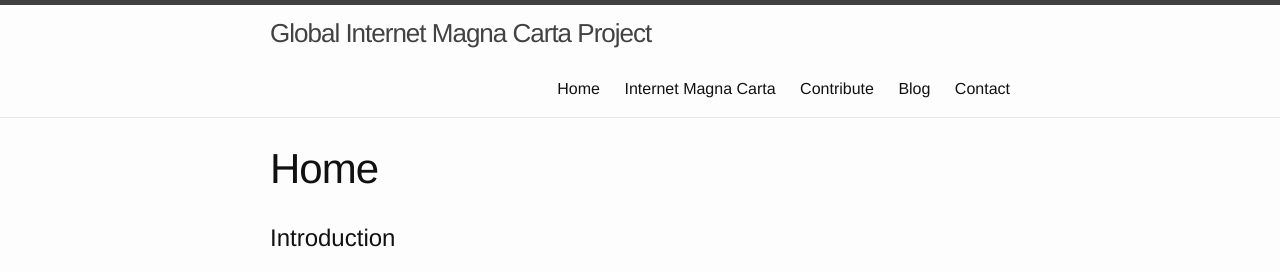
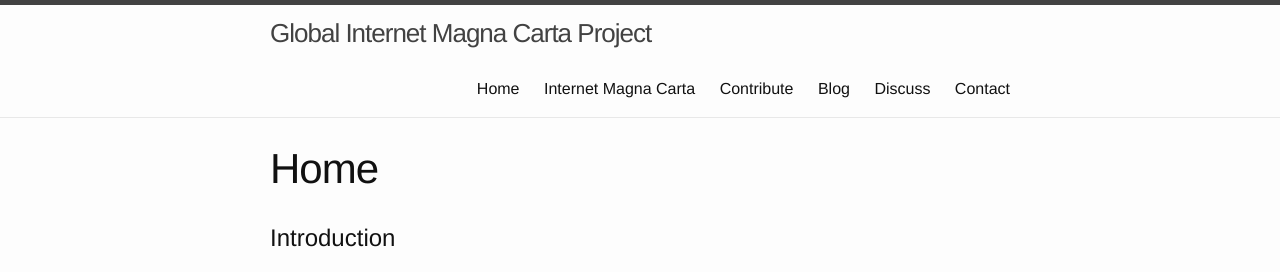
Before and after one commit to GLINMACA/glinmaca.github.io, a Jekyll site: the page built from index.md, in a window 1280 px wide. Shown: the top 272 px of the page. Built offline with Jekyll 4.4.1, drawn with Linux system fonts in a browser that asks for light colours.

```diff
--- a/_data/pages.yml
+++ b/_data/pages.yml
@@ -10,6 +10,9 @@
 - url: /blog
   title: Blog
   group: navigation
+- url: https://groups.google.com/forum/#!forum/glinmaca
+  title: Discuss
+  group: navigation
 - url: /contact
   title: Contact
   group: navigation
```
